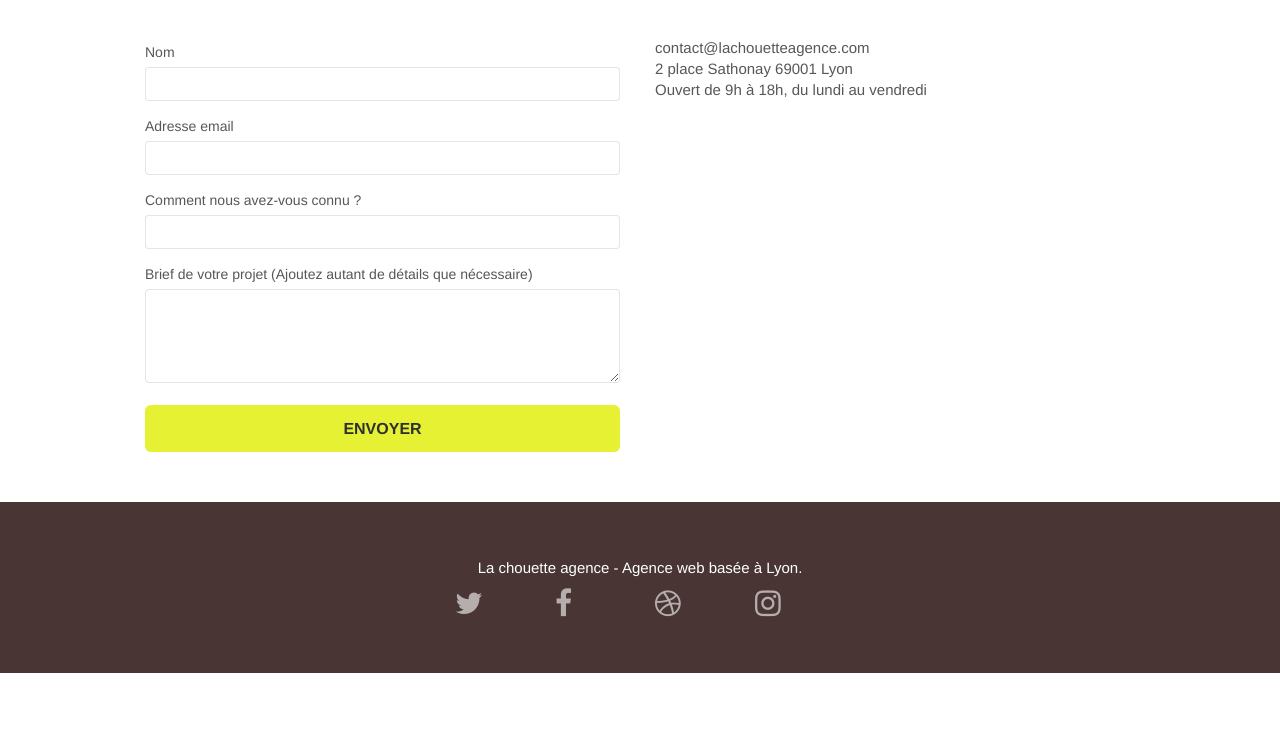
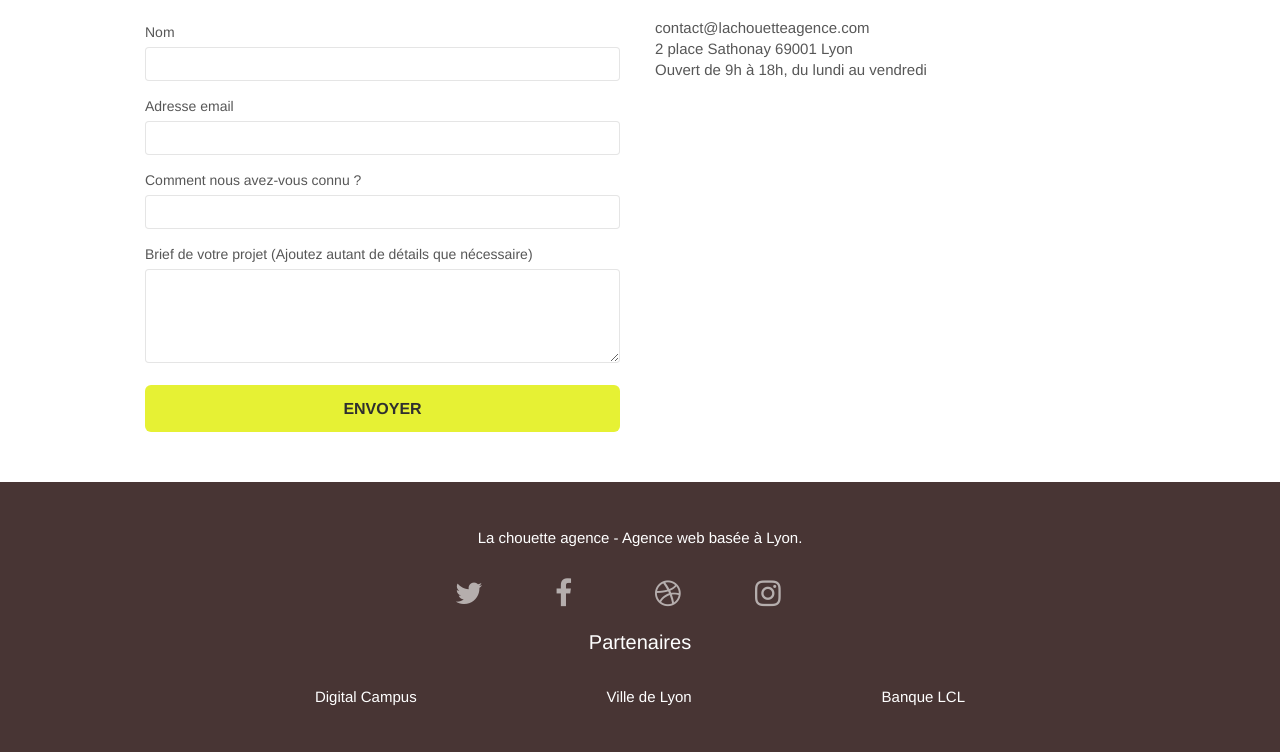
Before and after one commit to LydiaDCS/LydiaDeCastroSousa, a plain HTML site: page page2.html in a window 1280 px wide. Shown: the part 360-1112 px from the top of the page. Before the commit the page ends 1033 px from the top, so only its background shows below. Drawn offline with nearby package versions, Linux system fonts and the light colour scheme; files that its build step writes are made by us from their sources; a script that the page names is missing; files whose address does not match are found by name; a web font is replaced by a local one.

Commit message:
page d'accueil ok

```diff
--- a/page2.html
+++ b/page2.html
@@ -155,6 +155,7 @@
                     <p class="text-center white">
                         La chouette agence - Agence web basée à Lyon.<br>
                     </p>
+                    </br>
                     <div class="row row-no-gutters social">
                         <div class="col-sm-3">
                             <div class="text-center">
@@ -178,7 +179,23 @@
                             </div>
                         </div>
                     </div>
+                    </br>
+                    <div id="partenaires_container">Partenaires</br>
+                        </br>
+                        <div class=partenaires>
+                            <a id="ecole" class="white" href="https://www.digital-campus.fr/ecole/lyon" target="_blank" aria-label="Digital Campus">
+                        Digital Campus
+                    </a>
 
+                            <a id="ville" class="white" href="https://www.lyon.fr/" target="_blank" aria-label="Ville Lyon">
+                        Ville de Lyon
+                    </a>
+
+                            <a id="banque" class="white" href="https://www.lcl.fr/professionnel" target="_blank" aria-label="Banque LCL">
+                        Banque LCL
+                    </a>
+                        </div>
+                    </div>
                 </div>
             </div>
         </div>
--- a/style.css
+++ b/style.css
@@ -26,10 +26,18 @@ a:hover {
     cursor: pointer;
 }
 
-#partenaires {
+#partenaires_container {
     text-align: center;
     text-decoration: none;
     color: white;
+    font-size: 20px;
+    ;
+}
+
+.partenaires {
+    display: flex;
+    justify-content: space-evenly;
+    font-size: 15px;
 }
 
 #page-loading-blocs-notifaction {
@@ -67,7 +75,7 @@ a:hover {
 }
 
 .bloc-sm {
-    padding: 55px;
+    padding: 45px;
 }
 
 .bg-center,
@@ -772,6 +780,7 @@ h4 {
     color: #FFFFFF!important;
     position: relative;
     z-index: 2;
+    text-align: center;
 }
 
 .portfolio-thumb {
```
Also changed, not shown: index.html (+10 -11 lines).
